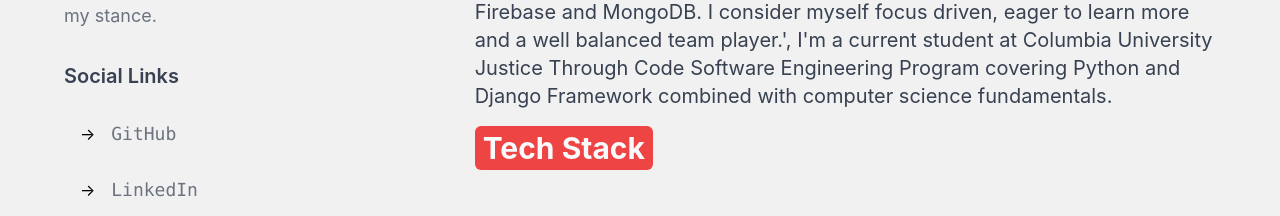
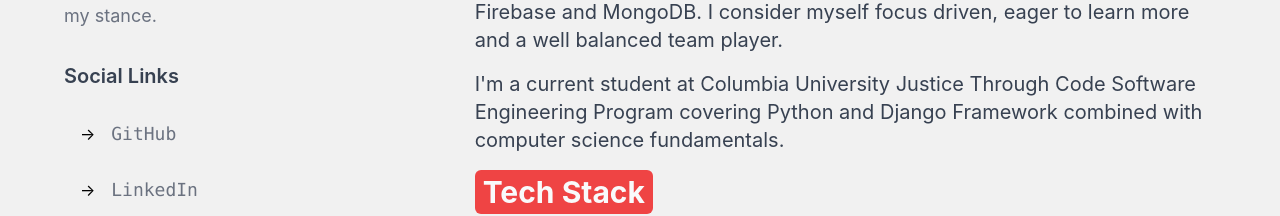
Before and after one commit to Jermaine-rbg/Jermaine_FunPortfolio, a Next.js app: page /about in a window 1280 px wide. Shown: the part 954-1170 px from the top of the page. Built offline with nearby package versions, Linux system fonts and the light colour scheme; grey boxes are pictures that could not be loaded.

Commit message:
data update

```diff
--- a/constants/data.js
+++ b/constants/data.js
@@ -45,8 +45,8 @@ const userData = {
     description: [
       `I’m interested in Front End Development so I’ve emphasized my learnings on the MERN Stack.`,
       `After learning HTML and struggling with CSS, heading into Javascript I finally attended Digital Crafts a top-rated Full Stack Bootcamp located here in Atlanta.`,
-      `During my time in bootcamp I learned the following tech stack, HTML CSS, JavaScript, React, Node.js, Express, databases PostgresSQL with acquiring some basic fundamamentals in AWS cloud deployment technology. After bootcamp and continuous learning I taught myself the following Next.Js, Firebase and MongoDB. I consider myself focus driven, eager to learn more and a well balanced team player.',
-       I'm a current student at Columbia University Justice Through Code Software Engineering Program covering Python and Django Framework combined with computer science fundamentals.`,
+      `During my time in bootcamp I learned the following tech stack, HTML CSS, JavaScript, React, Node.js, Express, databases PostgresSQL with acquiring some basic fundamamentals in AWS cloud deployment technology. After bootcamp and continuous learning I taught myself the following Next.Js, Firebase and MongoDB. I consider myself focus driven, eager to learn more and a well balanced team player.`,
+       `I'm a current student at Columbia University Justice Through Code Software Engineering Program covering Python and Django Framework combined with computer science fundamentals.`,
     ],
     currentProject: "Front-End Development",
     currentProjectUrl: "https://trio.dev/blog/front-end-technologies",
```
